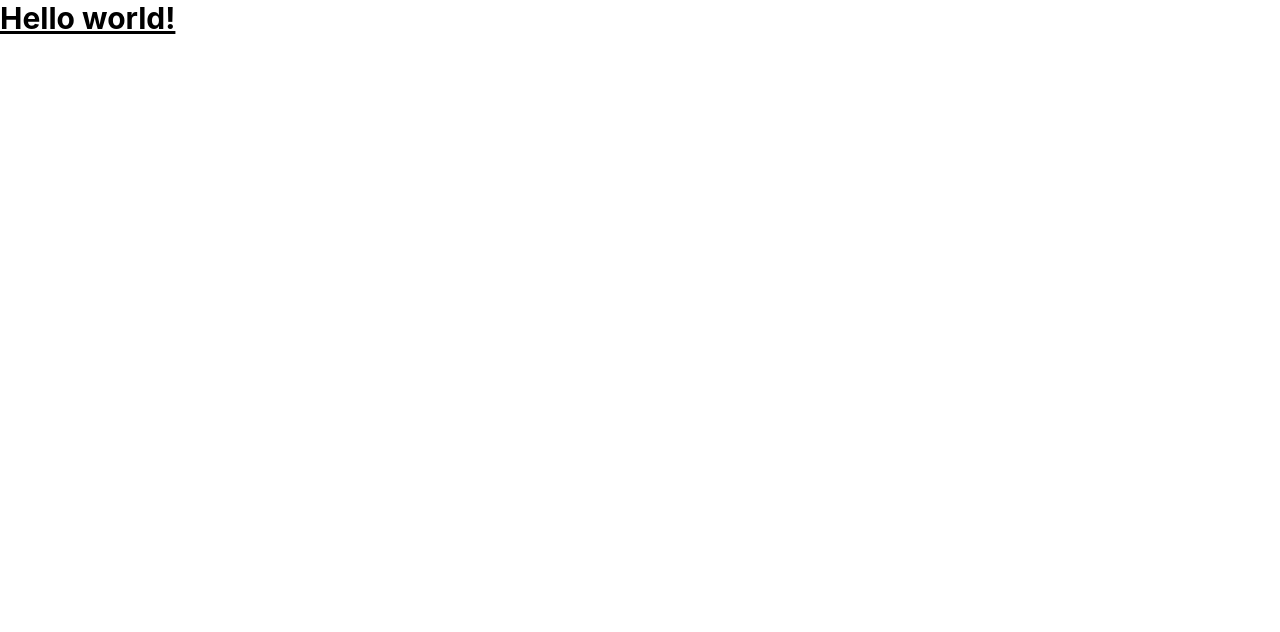
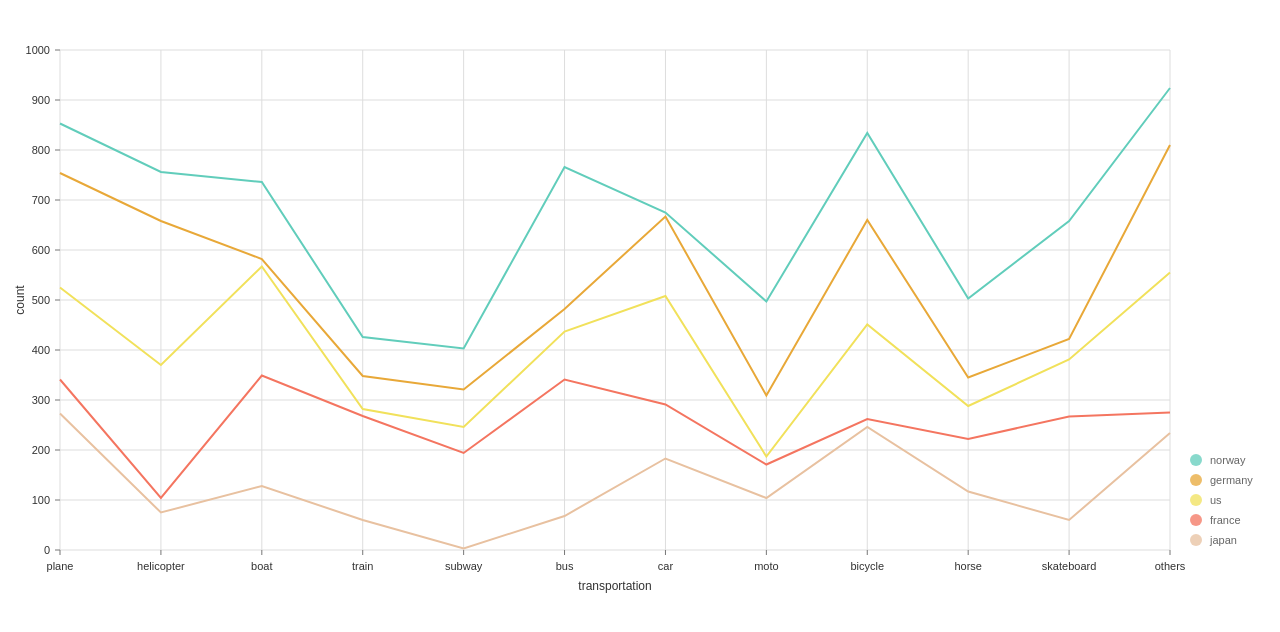
Before and after one commit to emmanuel-airwallex/awx-hackathon-2023, a React (Create React App) app: page / in a window 1280 px wide. Shown: the top 632 px of the page. Built offline with nearby package versions, Linux system fonts and the light colour scheme.

Commit message:
Add timeseries chart

```diff
--- a/package.json
+++ b/package.json
@@ -3,6 +3,8 @@
   "version": "0.1.0",
   "private": true,
   "dependencies": {
+    "@nivo/line": "^0.83.0",
+    "@nivo/swarmplot": "^0.83.0",
     "@testing-library/jest-dom": "^5.16.5",
     "@testing-library/react": "^13.4.0",
     "@testing-library/user-event": "^13.5.0",
--- a/src/App.js
+++ b/src/App.js
@@ -1,11 +1,12 @@
 import './App.css';
+import { TimeseriesChart } from './component/TimeseriesChart';
+import data from './data/mockData'
 
 function App() {
   return (
-    <h1 className="text-3xl font-bold underline">
-      Hello world!
-    </h1>
+    <div style={{ height: 690 }}>
+      <TimeseriesChart data={data}/>
+    </div>
   );
 }
-
 export default App;
--- /dev/null
+++ b/src/component/TimeseriesChart.js
@@ -0,0 +1,71 @@
+import { ResponsiveLine } from '@nivo/line'
+
+export const TimeseriesChart = ({ data }) => {
+  return (
+    <div style={{ height: 600 }}>
+      <ResponsiveLine
+        data={data}
+        margin={{ top: 50, right: 110, bottom: 50, left: 60 }}
+        xScale={{ type: 'point' }}
+        yScale={{
+            type: 'linear',
+            min: 'auto',
+            max: 'auto',
+            stacked: true,
+            reverse: false
+        }}
+        yFormat=" >-.2f"
+        axisTop={null}
+        axisRight={null}
+        axisBottom={{
+            tickSize: 5,
+            tickPadding: 5,
+            tickRotation: 0,
+            legend: 'transportation',
+            legendOffset: 36,
+            legendPosition: 'middle'
+        }}
+        axisLeft={{
+            tickSize: 5,
+            tickPadding: 5,
+            tickRotation: 0,
+            legend: 'count',
+            legendOffset: -40,
+            legendPosition: 'middle'
+        }}
+        pointSize={10}
+        pointColor={{ theme: 'background' }}
+        pointBorderWidth={2}
+        pointBorderColor={{ from: 'serieColor' }}
+        pointLabelYOffset={-12}
+        useMesh={true}
+        legends={[
+            {
+                anchor: 'bottom-right',
+                direction: 'column',
+                justify: false,
+                translateX: 100,
+                translateY: 0,
+                itemsSpacing: 0,
+                itemDirection: 'left-to-right',
+                itemWidth: 80,
+                itemHeight: 20,
+                itemOpacity: 0.75,
+                symbolSize: 12,
+                symbolShape: 'circle',
+                symbolBorderColor: 'rgba(0, 0, 0, .5)',
+                effects: [
+                    {
+                        on: 'hover',
+                        style: {
+                            itemBackground: 'rgba(0, 0, 0, .03)',
+                            itemOpacity: 1
+                        }
+                    }
+                ]
+            }
+        ]}
+      />
+    </div>
+  )
+}
--- /dev/null
+++ b/src/data/mockData.js
@@ -0,0 +1,274 @@
+const data = [
+    {
+      "id": "japan",
+      "color": "hsl(185, 70%, 50%)",
+      "data": [
+        {
+          "x": "plane",
+          "y": 273
+        },
+        {
+          "x": "helicopter",
+          "y": 75
+        },
+        {
+          "x": "boat",
+          "y": 128
+        },
+        {
+          "x": "train",
+          "y": 60
+        },
+        {
+          "x": "subway",
+          "y": 3
+        },
+        {
+          "x": "bus",
+          "y": 68
+        },
+        {
+          "x": "car",
+          "y": 183
+        },
+        {
+          "x": "moto",
+          "y": 104
+        },
+        {
+          "x": "bicycle",
+          "y": 246
+        },
+        {
+          "x": "horse",
+          "y": 117
+        },
+        {
+          "x": "skateboard",
+          "y": 60
+        },
+        {
+          "x": "others",
+          "y": 234
+        }
+      ]
+    },
+    {
+      "id": "france",
+      "color": "hsl(144, 70%, 50%)",
+      "data": [
+        {
+          "x": "plane",
+          "y": 68
+        },
+        {
+          "x": "helicopter",
+          "y": 29
+        },
+        {
+          "x": "boat",
+          "y": 221
+        },
+        {
+          "x": "train",
+          "y": 208
+        },
+        {
+          "x": "subway",
+          "y": 191
+        },
+        {
+          "x": "bus",
+          "y": 273
+        },
+        {
+          "x": "car",
+          "y": 108
+        },
+        {
+          "x": "moto",
+          "y": 67
+        },
+        {
+          "x": "bicycle",
+          "y": 16
+        },
+        {
+          "x": "horse",
+          "y": 105
+        },
+        {
+          "x": "skateboard",
+          "y": 207
+        },
+        {
+          "x": "others",
+          "y": 41
+        }
+      ]
+    },
+    {
+      "id": "us",
+      "color": "hsl(191, 70%, 50%)",
+      "data": [
+        {
+          "x": "plane",
+          "y": 184
+        },
+        {
+          "x": "helicopter",
+          "y": 266
+        },
+        {
+          "x": "boat",
+          "y": 218
+        },
+        {
+          "x": "train",
+          "y": 14
+        },
+        {
+          "x": "subway",
+          "y": 52
+        },
+        {
+          "x": "bus",
+          "y": 96
+        },
+        {
+          "x": "car",
+          "y": 217
+        },
+        {
+          "x": "moto",
+          "y": 16
+        },
+        {
+          "x": "bicycle",
+          "y": 189
+        },
+        {
+          "x": "horse",
+          "y": 66
+        },
+        {
+          "x": "skateboard",
+          "y": 114
+        },
+        {
+          "x": "others",
+          "y": 280
+        }
+      ]
+    },
+    {
+      "id": "germany",
+      "color": "hsl(318, 70%, 50%)",
+      "data": [
+        {
+          "x": "plane",
+          "y": 229
+        },
+        {
+          "x": "helicopter",
+          "y": 288
+        },
+        {
+          "x": "boat",
+          "y": 15
+        },
+        {
+          "x": "train",
+          "y": 66
+        },
+        {
+          "x": "subway",
+          "y": 75
+        },
+        {
+          "x": "bus",
+          "y": 45
+        },
+        {
+          "x": "car",
+          "y": 159
+        },
+        {
+          "x": "moto",
+          "y": 122
+        },
+        {
+          "x": "bicycle",
+          "y": 209
+        },
+        {
+          "x": "horse",
+          "y": 57
+        },
+        {
+          "x": "skateboard",
+          "y": 41
+        },
+        {
+          "x": "others",
+          "y": 255
+        }
+      ]
+    },
+    {
+      "id": "norway",
+      "color": "hsl(132, 70%, 50%)",
+      "data": [
+        {
+          "x": "plane",
+          "y": 99
+        },
+        {
+          "x": "helicopter",
+          "y": 98
+        },
+        {
+          "x": "boat",
+          "y": 154
+        },
+        {
+          "x": "train",
+          "y": 78
+        },
+        {
+          "x": "subway",
+          "y": 82
+        },
+        {
+          "x": "bus",
+          "y": 284
+        },
+        {
+          "x": "car",
+          "y": 8
+        },
+        {
+          "x": "moto",
+          "y": 188
+        },
+        {
+          "x": "bicycle",
+          "y": 174
+        },
+        {
+          "x": "horse",
+          "y": 158
+        },
+        {
+          "x": "skateboard",
+          "y": 236
+        },
+        {
+          "x": "others",
+          "y": 114
+        }
+      ]
+    }
+  ]
+
+  export default data;
```
Also changed, not shown: 2 other files (tests, documents, lock files or other folders).
